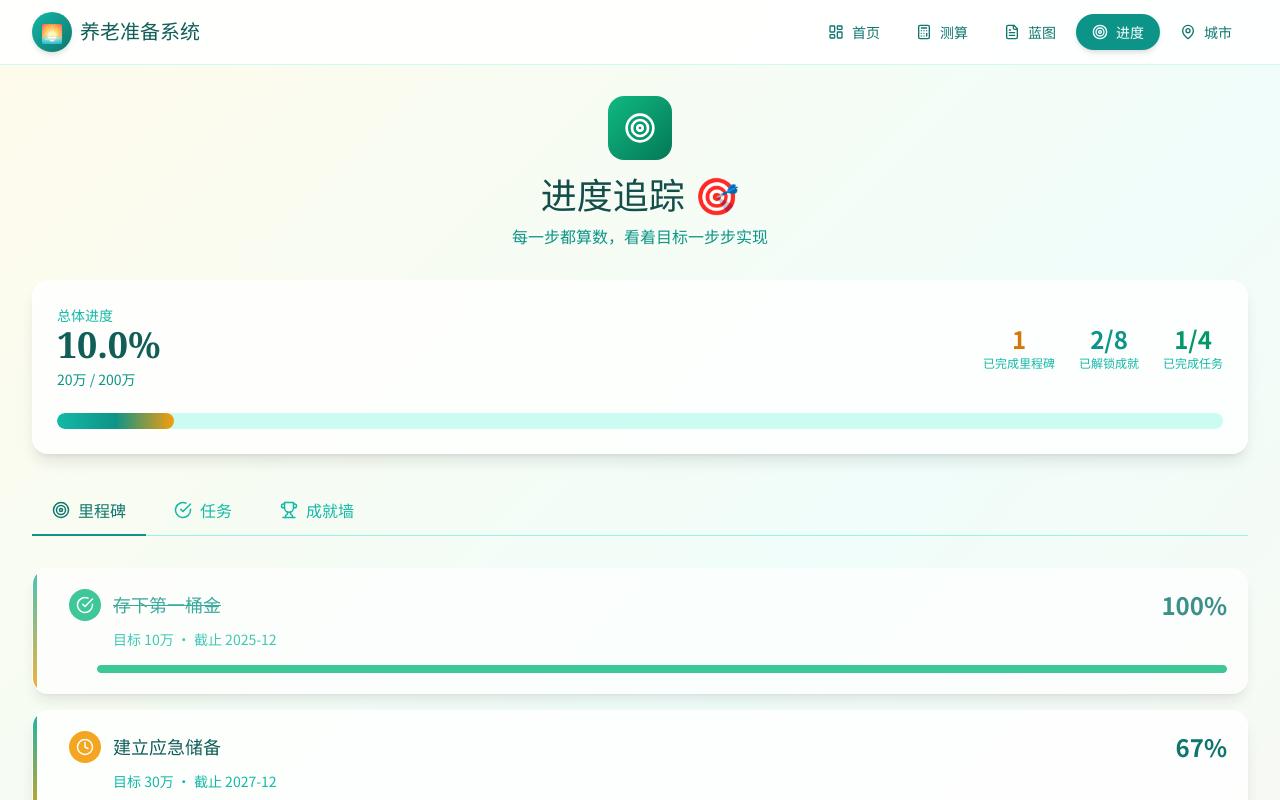
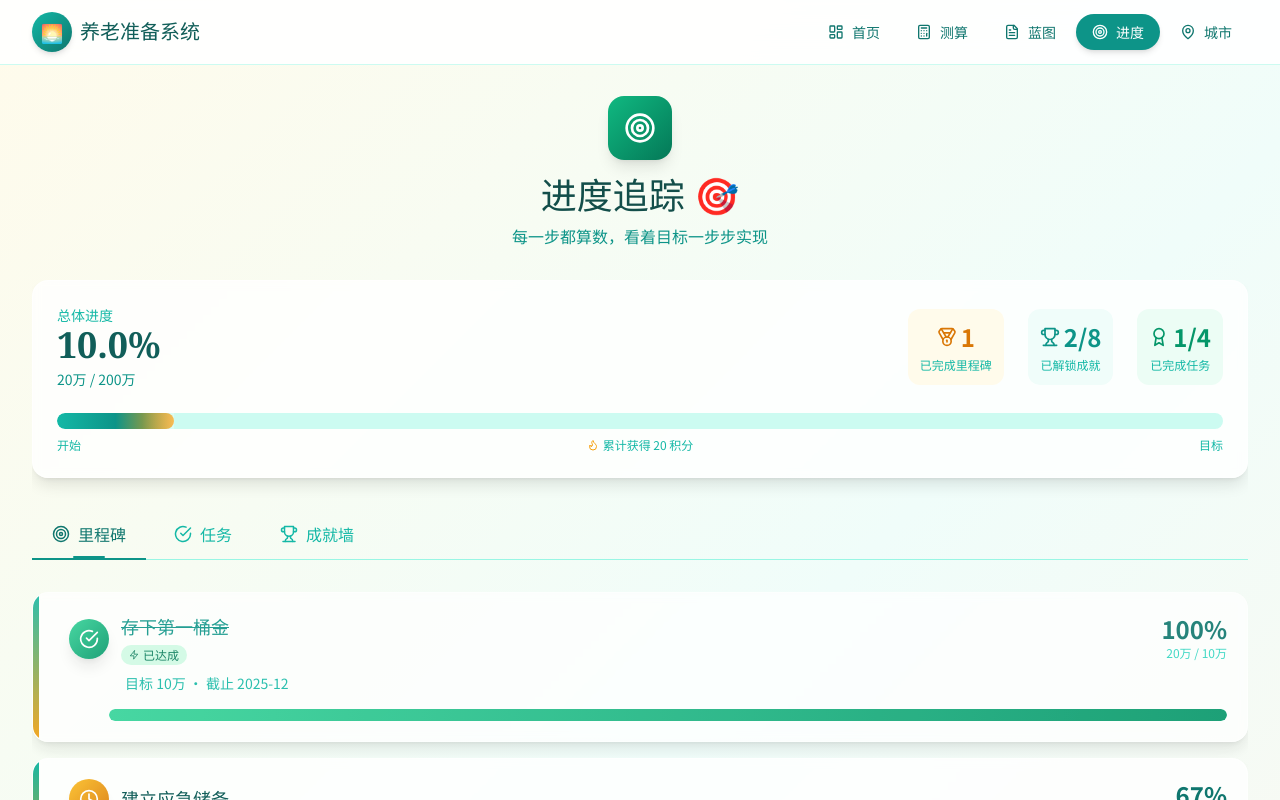
Before and after one commit to edward-718/retirement-planning, a React (Vite) app: page /progress in a window 1280 px wide. Shown: the top 800 px of the page. Built offline with nearby package versions, Linux system fonts and the light colour scheme.

Commit message:
Upload src/pages/Progress/index.tsx

```diff
--- a/src/pages/Progress/index.tsx
+++ b/src/pages/Progress/index.tsx
@@ -1,22 +1,63 @@
 import { useStore } from '@/store/useStore';
 import { formatMoneyShort } from '@/utils/format';
-import { Target, CheckCircle, Clock, BookOpen, MapPin, PiggyBank, Trophy, Star } from 'lucide-react';
-import { useState } from 'react';
+import { Target, CheckCircle, Clock, BookOpen, MapPin, PiggyBank, Trophy, Star, Flame, Zap, Medal, Award } from 'lucide-react';
+import { useState, useEffect } from 'react';
+import AnimatedNumber from '@/components/ui/AnimatedNumber';
 
 export default function Progress() {
   const { progress, updateTaskProgress, completeTask } = useStore();
   const [activeTab, setActiveTab] = useState<'milestones' | 'tasks' | 'achievements'>('milestones');
+  const [celebratingTask, setCelebratingTask] = useState<string | null>(null);
+  const [celebratingMilestone, setCelebratingMilestone] = useState<string | null>(null);
+  const [showConfetti, setShowConfetti] = useState(false);
 
   const taskTypeConfig = {
-    savings: { icon: PiggyBank, label: '储蓄任务', color: 'bg-gold-100 text-gold-700' },
-    knowledge: { icon: BookOpen, label: '知识任务', color: 'bg-teal-100 text-teal-700' },
-    exploration: { icon: MapPin, label: '探索任务', color: 'bg-sky-100 text-sky-700' },
+    savings: { icon: PiggyBank, label: '储蓄任务', color: 'bg-gold-100 text-gold-700', gradient: 'from-gold-500 to-amber-600' },
+    knowledge: { icon: BookOpen, label: '知识任务', color: 'bg-teal-100 text-teal-700', gradient: 'from-teal-500 to-emerald-600' },
+    exploration: { icon: MapPin, label: '探索任务', color: 'bg-sky-100 text-sky-700', gradient: 'from-sky-500 to-blue-600' },
   };
 
+  const handleCompleteTask = (taskId: string) => {
+    const task = progress.tasks.find(t => t.id === taskId);
+    if (task && task.progress < 100) {
+      setCelebratingTask(taskId);
+      setShowConfetti(true);
+      setTimeout(() => {
+        completeTask(taskId);
+        setCelebratingTask(null);
+        setTimeout(() => setShowConfetti(false), 1500);
+      }, 300);
+    }
+  };
+
+  const completedTasks = progress.tasks.filter(t => t.progress === 100);
+  const totalReward = completedTasks.reduce((sum, t) => sum + t.reward, 0);
+
   return (
-    <div className="py-8 space-y-8">
+    <div className="py-8 space-y-8 relative overflow-hidden">
+      {showConfetti && (
+        <div className="fixed inset-0 pointer-events-none z-50 overflow-hidden">
+          {Array.from({ length: 50 }).map((_, i) => (
+            <div
+              key={i}
+              className="absolute animate-confetti"
+              style={{
+                left: `${Math.random() * 100}%`,
+                top: `${Math.random() * 100}%`,
+                width: `${Math.random() * 10 + 5}px`,
+                height: `${Math.random() * 10 + 5}px`,
+                backgroundColor: ['#f59e0b', '#0d9488', '#10b981', '#8b5cf6', '#e11d48'][i % 5],
+                borderRadius: Math.random() > 0.5 ? '50%' : '0',
+                animationDelay: `${Math.random() * 0.5}s`,
+                animationDuration: `${Math.random() * 1 + 1}s`,
+              }}
+            />
+          ))}
+        </div>
+      )}
+
       <div className="text-center animate-fade-in-up">
-        <div className="w-16 h-16 rounded-2xl bg-gradient-to-br from-emerald-500 to-emerald-700 flex items-center justify-center mx-auto mb-4">
+        <div className="w-16 h-16 rounded-2xl bg-gradient-to-br from-emerald-500 to-emerald-700 flex items-center justify-center mx-auto mb-4 shadow-lg">
           <Target size={32} className="text-white" />
         </div>
         <h1 className="font-serif text-3xl md:text-4xl font-bold text-teal-900 mb-2">
@@ -32,32 +73,51 @@ export default function Progress() {
           <div>
             <p className="text-teal-500 text-sm">总体进度</p>
             <p className="text-4xl font-bold font-serif text-teal-800">
-              {progress.progressPercentage.toFixed(1)}%
+              <AnimatedNumber value={progress.progressPercentage} formatter={(v) => v.toFixed(1)} />%
             </p>
             <p className="text-teal-600 text-sm mt-1">
               {formatMoneyShort(progress.currentSavings)} / {formatMoneyShort(progress.totalTarget)}
             </p>
           </div>
           <div className="flex gap-6">
-            <div className="text-center">
-              <p className="text-2xl font-bold text-gold-600">{progress.milestones.filter(m => m.status === 'completed').length}</p>
-              <p className="text-xs text-teal-500">已完成里程碑</p>
+            <div className="text-center p-3 bg-gold-50 rounded-xl">
+              <p className="text-2xl font-bold text-gold-600 flex items-center justify-center gap-1">
+                <Medal size={20} />
+                {progress.milestones.filter(m => m.status === 'completed').length}
+              </p>
+              <p className="text-xs text-teal-500 mt-1">已完成里程碑</p>
             </div>
-            <div className="text-center">
-              <p className="text-2xl font-bold text-teal-600">{progress.achievements.filter(a => a.unlocked).length}/{progress.achievements.length}</p>
-              <p className="text-xs text-teal-500">已解锁成就</p>
+            <div className="text-center p-3 bg-teal-50 rounded-xl">
+              <p className="text-2xl font-bold text-teal-600 flex items-center justify-center gap-1">
+                <Trophy size={20} />
+                {progress.achievements.filter(a => a.unlocked).length}/{progress.achievements.length}
+              </p>
+              <p className="text-xs text-teal-500 mt-1">已解锁成就</p>
             </div>
-            <div className="text-center">
-              <p className="text-2xl font-bold text-emerald-600">{progress.tasks.filter(t => t.progress === 100).length}/{progress.tasks.length}</p>
-              <p className="text-xs text-teal-500">已完成任务</p>
+            <div className="text-center p-3 bg-emerald-50 rounded-xl">
+              <p className="text-2xl font-bold text-emerald-600 flex items-center justify-center gap-1">
+                <Award size={20} />
+                {completedTasks.length}/{progress.tasks.length}
+              </p>
+              <p className="text-xs text-teal-500 mt-1">已完成任务</p>
             </div>
           </div>
         </div>
         <div className="w-full h-4 bg-teal-100 rounded-full overflow-hidden">
           <div
-            className="h-full bg-gradient-to-r from-teal-500 via-teal-600 to-gold-500 rounded-full transition-all duration-1000"
+            className="h-full bg-gradient-to-r from-teal-500 via-teal-600 to-gold-500 rounded-full transition-all duration-1000 relative"
             style={{ width: `${progress.progressPercentage}%` }}
-          />
+          >
+            <div className="absolute right-0 top-0 bottom-0 w-8 bg-gradient-to-l from-white/30 to-transparent" />
+          </div>
+        </div>
+        <div className="flex justify-between mt-2 text-xs text-teal-500">
+          <span>开始</span>
+          <span className="flex items-center gap-1">
+            <Flame size={12} className="text-gold-500" />
+            累计获得 {totalReward} 积分
+          </span>
+          <span>目标</span>
         </div>
       </div>
 
@@ -70,7 +130,7 @@ export default function Progress() {
           <button
             key={tab.key}
             onClick={() => setActiveTab(tab.key as typeof activeTab)}
-            className={`flex items-center gap-2 px-5 py-3 font-medium transition-all border-b-2 -mb-px ${
+            className={`flex items-center gap-2 px-5 py-3 font-medium transition-all border-b-2 -mb-px relative group ${
               activeTab === tab.key
                 ? 'text-teal-700 border-teal-600'
                 : 'text-teal-500 border-transparent hover:text-teal-700'
@@ -78,6 +138,9 @@ export default function Progress() {
           >
             <tab.icon size={18} />
             <span>{tab.label}</span>
+            {activeTab === tab.key && (
+              <div className="absolute bottom-0 left-1/2 -translate-x-1/2 w-8 h-0.5 bg-teal-600 rounded-full" />
+            )}
           </button>
         ))}
       </div>
@@ -86,56 +149,73 @@ export default function Progress() {
         <div className="space-y-4 animate-fade-in-up">
           {progress.milestones.map((milestone, index) => {
             const percent = Math.min(100, (milestone.currentAmount / milestone.targetAmount) * 100);
+            const isCelebrating = celebratingMilestone === milestone.id;
             return (
               <div
                 key={milestone.id}
-                className={`card p-5 relative overflow-hidden ${
-                  milestone.status === 'completed' ? 'opacity-80' : ''
-                }`}
+                className={`card p-5 relative overflow-hidden transition-all duration-300 ${
+                  milestone.status === 'completed' ? 'opacity-90' : ''
+                } ${isCelebrating ? 'animate-bounce-in scale-105' : ''}`}
               >
-                <div className="absolute left-0 top-0 bottom-0 w-1 bg-gradient-to-b from-teal-500 to-gold-500" />
+                <div className="absolute left-0 top-0 bottom-0 w-1.5 bg-gradient-to-b from-teal-500 to-gold-500" />
                 <div className="flex items-start justify-between ml-4">
                   <div className="flex-1">
                     <div className="flex items-center gap-3 mb-2">
                       {milestone.status === 'completed' ? (
-                        <div className="w-8 h-8 rounded-full bg-emerald-500 flex items-center justify-center">
-                          <CheckCircle size={18} className="text-white" />
+                        <div className="w-10 h-10 rounded-full bg-gradient-to-br from-emerald-400 to-emerald-600 flex items-center justify-center shadow-lg animate-bounce-in">
+                          <CheckCircle size={20} className="text-white" />
                         </div>
                       ) : milestone.status === 'in_progress' ? (
-                        <div className="w-8 h-8 rounded-full bg-gold-500 flex items-center justify-center animate-pulse">
-                          <Clock size={18} className="text-white" />
+                        <div className="w-10 h-10 rounded-full bg-gradient-to-br from-gold-400 to-gold-600 flex items-center justify-center animate-pulse shadow-lg">
+                          <Clock size={20} className="text-white" />
                         </div>
                       ) : (
-                        <div className="w-8 h-8 rounded-full bg-teal-200 flex items-center justify-center">
-                          <span className="text-teal-600 font-bold text-sm">{index + 1}</span>
+                        <div className="w-10 h-10 rounded-full bg-teal-100 flex items-center justify-center border-2 border-teal-200">
+                          <span className="text-teal-600 font-bold">{index + 1}</span>
                         </div>
                       )}
-                      <h3 className={`font-serif text-lg font-bold ${
-                        milestone.status === 'completed' ? 'text-teal-600 line-through' : 'text-teal-800'
-                      }`}>
-                        {milestone.title}
-                      </h3>
+                      <div>
+                        <h3 className={`font-serif text-lg font-bold ${
+                          milestone.status === 'completed' ? 'text-teal-600 line-through' : 'text-teal-800'
+                        }`}>
+                          {milestone.title}
+                        </h3>
+                        {milestone.status === 'completed' && (
+                          <span className="inline-flex items-center gap-1 px-2 py-0.5 bg-emerald-100 text-emerald-700 text-xs rounded-full mt-1">
+                            <Zap size={10} /> 已达成
+                          </span>
+                        )}
+                      </div>
                     </div>
-                    <p className="text-teal-500 text-sm ml-11">
+                    <p className="text-teal-500 text-sm ml-14">
                       目标 {formatMoneyShort(milestone.targetAmount)} · 截止 {milestone.deadline}
                     </p>
                   </div>
                   <div className="text-right">
-                    <p className="text-2xl font-bold text-teal-700">{percent.toFixed(0)}%</p>
+                    <p className="text-2xl font-bold text-teal-700">
+                      <AnimatedNumber value={percent} formatter={(v) => v.toFixed(0)} />%
+                    </p>
+                    <p className="text-xs text-teal-400">
+                      {formatMoneyShort(milestone.currentAmount)} / {formatMoneyShort(milestone.targetAmount)}
+                    </p>
                   </div>
                 </div>
-                <div className="ml-11 mt-4">
-                  <div className="w-full h-2 bg-teal-100 rounded-full overflow-hidden">
+                <div className="ml-14 mt-4">
+                  <div className="w-full h-3 bg-teal-100 rounded-full overflow-hidden">
                     <div
-                      className={`h-full rounded-full transition-all duration-1000 ${
+                      className={`h-full rounded-full transition-all duration-1000 relative ${
                         milestone.status === 'completed'
-                          ? 'bg-emerald-500'
+                          ? 'bg-gradient-to-r from-emerald-400 to-emerald-600'
                           : milestone.status === 'in_progress'
                           ? 'bg-gradient-to-r from-teal-500 to-gold-500'
-                          : 'bg-teal-300'
+                          : 'bg-teal-200'
                       }`}
                       style={{ width: `${percent}%` }}
-                    />
+                    >
+                      {milestone.status === 'in_progress' && (
+                        <div className="absolute right-0 top-0 bottom-0 w-4 bg-white/30 animate-pulse" />
+                      )}
+                    </div>
                   </div>
                 </div>
               </div>
@@ -149,51 +229,68 @@ export default function Progress() {
           {progress.tasks.map(task => {
             const config = taskTypeConfig[task.type];
             const Icon = config.icon;
+            const isCelebrating = celebratingTask === task.id;
             return (
-              <div key={task.id} className="card p-5">
+              <div
+                key={task.id}
+                className={`card p-5 transition-all duration-300 ${
+                  isCelebrating ? 'animate-bounce-in scale-105' : ''
+                }`}
+              >
                 <div className="flex items-start justify-between mb-3">
                   <div className="flex items-center gap-3">
-                    <div className={`w-10 h-10 rounded-xl ${config.color} flex items-center justify-center`}>
-                      <Icon size={20} />
+                    <div className={`w-10 h-10 rounded-xl bg-gradient-to-br ${config.gradient} flex items-center justify-center shadow-md`}>
+                      <Icon size={20} className="text-white" />
                     </div>
                     <div>
                       <h3 className="font-semibold text-teal-800">{task.title}</h3>
                       <p className="text-xs text-teal-500">{config.label} · 截止 {task.deadline}</p>
                     </div>
                   </div>
-                  <div className="flex items-center gap-1 text-gold-600">
-                    <Star size={14} fill="currentColor" />
-                    <span className="text-sm font-medium">{task.reward}</span>
+                  <div className="flex items-center gap-1 bg-gold-100 px-2 py-1 rounded-full">
+                    <Star size={14} fill="#f59e0b" className="text-gold-500" />
+                    <span className="text-sm font-medium text-gold-700">{task.reward}</span>
                   </div>
                 </div>
                 <div className="flex items-center gap-3">
-                  <div className="flex-1 h-2 bg-teal-100 rounded-full overflow-hidden">
+                  <div className="flex-1 h-3 bg-teal-100 rounded-full overflow-hidden">
                     <div
-                      className="h-full bg-gradient-to-r from-teal-500 to-emerald-500 rounded-full transition-all"
+                      className={`h-full rounded-full transition-all duration-500 relative ${
+                        task.progress === 100
+                          ? 'bg-gradient-to-r from-emerald-400 to-emerald-600'
+                          : 'bg-gradient-to-r from-teal-500 to-teal-600'
+                      }`}
                       style={{ width: `${task.progress}%` }}
-                    />
+                    >
+                      {task.progress < 100 && (
+                        <div className="absolute right-0 top-0 bottom-0 w-3 bg-white/40 rounded-full" />
+                      )}
+                    </div>
                   </div>
-                  <span className="text-sm font-medium text-teal-700 w-12 text-right">{task.progress}%</span>
+                  <span className="text-sm font-medium text-teal-700 w-14 text-right">
+                    <AnimatedNumber value={task.progress} formatter={(v) => `${v}%`} />
+                  </span>
                 </div>
                 {task.progress < 100 && (
                   <div className="flex gap-2 mt-4">
                     <button
                       onClick={() => updateTaskProgress(task.id, Math.min(100, task.progress + 25))}
-                      className="flex-1 py-2 text-sm bg-teal-50 text-teal-700 rounded-lg hover:bg-teal-100 transition-colors"
+                      className="flex-1 py-2 text-sm bg-teal-50 text-teal-700 rounded-lg hover:bg-teal-100 transition-all hover:scale-105 active:scale-95"
                     >
                       +25%
                     </button>
                     <button
-                      onClick={() => completeTask(task.id)}
-                      className="flex-1 py-2 text-sm bg-teal-600 text-white rounded-lg hover:bg-teal-700 transition-colors"
+                      onClick={() => handleCompleteTask(task.id)}
+                      className="flex-1 py-2 text-sm bg-gradient-to-r from-teal-600 to-teal-700 text-white rounded-lg hover:from-teal-700 hover:to-teal-800 transition-all hover:scale-105 active:scale-95 shadow-md"
                     >
                       标记完成
                     </button>
                   </div>
                 )}
                 {task.progress === 100 && (
-                  <div className="mt-4 py-2 bg-emerald-50 text-emerald-700 text-center rounded-lg text-sm font-medium">
-                    ✅ 已完成
+                  <div className="mt-4 py-3 bg-gradient-to-r from-emerald-50 to-teal-50 text-emerald-700 text-center rounded-lg text-sm font-medium flex items-center justify-center gap-2">
+                    <CheckCircle size={18} />
+                    已完成 · +{task.reward} 积分
                   </div>
                 )}
               </div>
@@ -204,23 +301,51 @@ export default function Progress() {
 
       {activeTab === 'achievements' && (
         <div className="grid grid-cols-2 md:grid-cols-4 gap-4 animate-fade-in-up">
-          {progress.achievements.map(achievement => (
+          {progress.achievements.map((achievement, index) => (
             <div
               key={achievement.id}
-              className={`card p-5 text-center transition-all ${
-                achievement.unlocked ? '' : 'opacity-40 grayscale'
+              className={`card p-5 text-center transition-all duration-300 hover:scale-105 ${
+                achievement.unlocked ? '' : 'opacity-40 grayscale hover:opacity-60'
               }`}
+              style={{ animationDelay: `${index * 0.1}s` }}
             >
-              <div className="text-5xl mb-3">{achievement.icon}</div>
+              <div className={`text-5xl mb-3 transition-transform ${achievement.unlocked ? 'animate-bounce-in' : ''}`}>
+                {achievement.icon}
+              </div>
+              <div className={`w-12 h-12 rounded-full mx-auto mb-3 flex items-center justify-center ${
+                achievement.unlocked
+                  ? 'bg-gradient-to-br from-gold-100 to-amber-100'
+                  : 'bg-gray-100'
+              }`}>
+                <Trophy size={24} className={achievement.unlocked ? 'text-gold-600' : 'text-gray-400'} />
+              </div>
               <h3 className="font-semibold text-teal-800 mb-1">{achievement.title}</h3>
               <p className="text-xs text-teal-500">{achievement.description}</p>
               {achievement.unlocked && achievement.unlockedAt && (
-                <p className="text-xs text-gold-600 mt-2">🏆 {achievement.unlockedAt}</p>
+                <div className="mt-2 pt-2 border-t border-teal-100">
+                  <p className="text-xs text-gold-600 flex items-center justify-center gap-1">
+                    <Award size={10} />
+                    {achievement.unlockedAt} 解锁
+                  </p>
+                </div>
+              )}
+              {!achievement.unlocked && (
+                <div className="mt-2 pt-2 border-t border-teal-100">
+                  <p className="text-xs text-gray-400">继续努力...</p>
+                </div>
               )}
             </div>
           ))}
         </div>
       )}
+
+      {activeTab === 'tasks' && completedTasks.length === progress.tasks.length && progress.tasks.length > 0 && (
+        <div className="card p-6 bg-gradient-to-br from-gold-50 to-amber-50 animate-fade-in-up text-center">
+          <div className="text-5xl mb-4">🎉</div>
+          <h3 className="font-serif text-xl font-bold text-teal-800 mb-2">恭喜！所有任务已完成</h3>
+          <p className="text-teal-600">继续保持，离目标更近一步</p>
+        </div>
+      )}
     </div>
   );
 }
```
